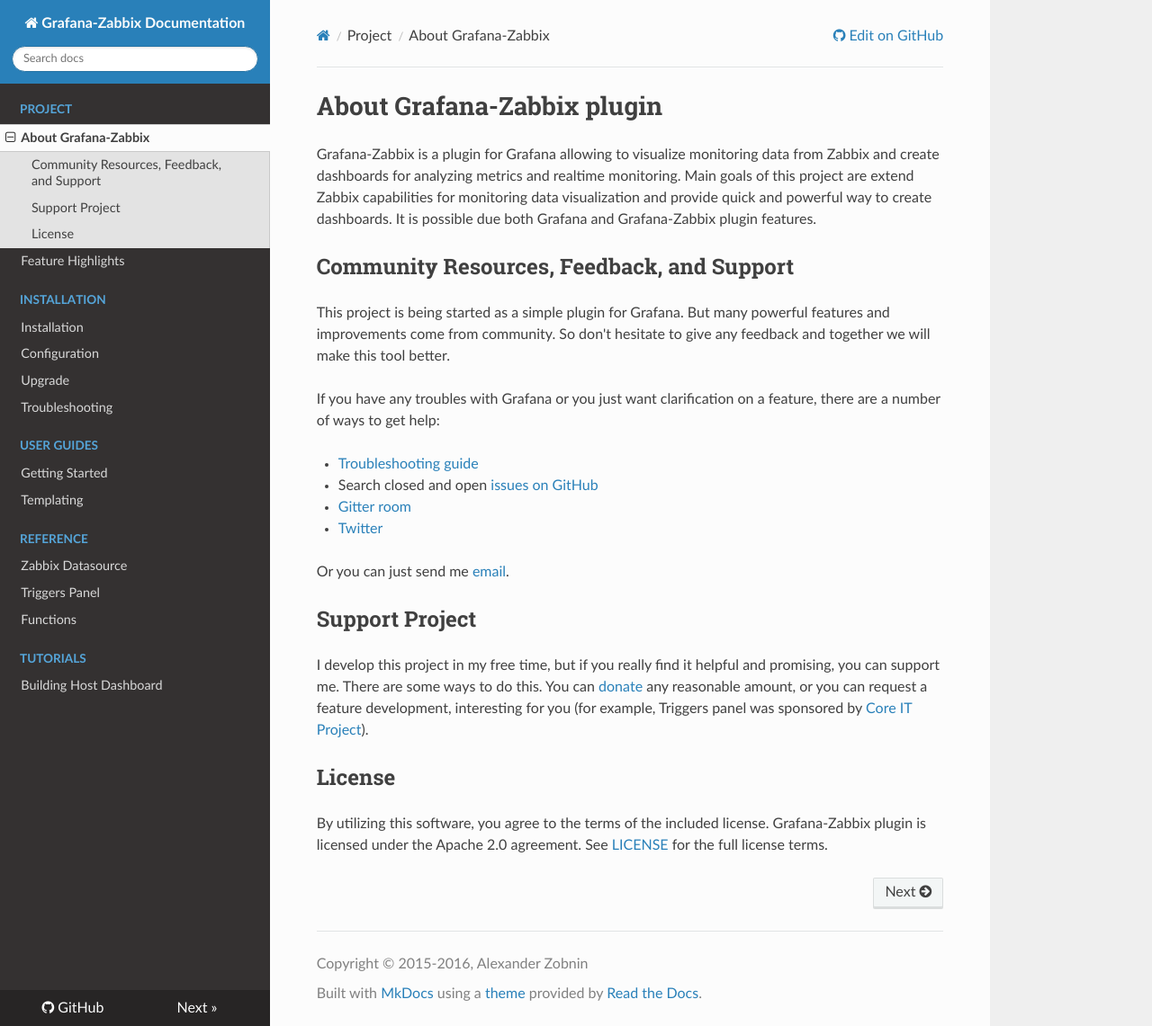
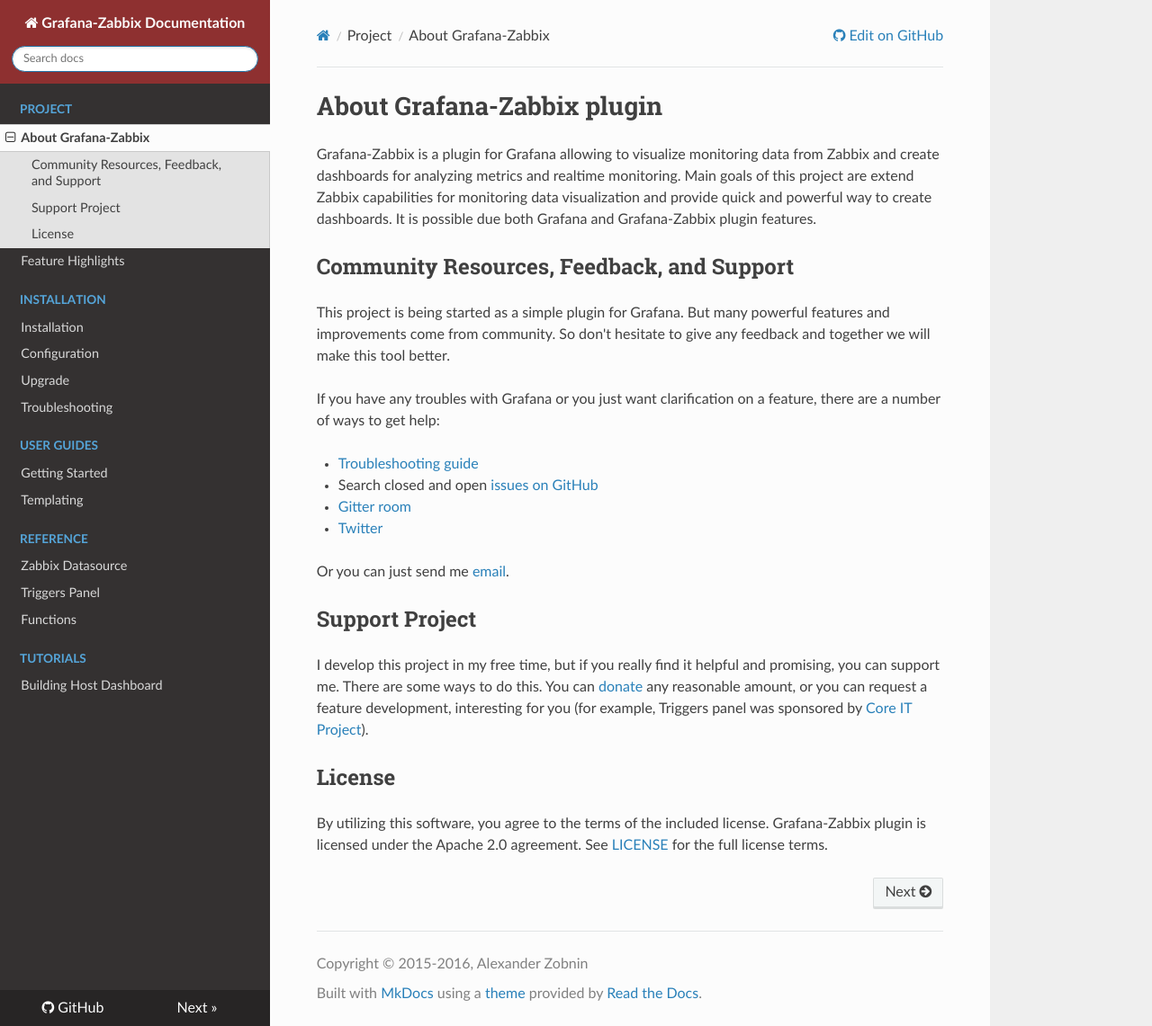
Before and after one commit to grafana/grafana-zabbix, an MkDocs documentation site: the page built from docs/sources/index.md, in a window 1280 px wide and 1141 px high. Shown: the whole window at 90% size. Built offline with MkDocs 1.6.1, drawn with Linux system fonts in a browser that asks for light colours; nearby versions of some CDN libraries; old or Windows-style settings are respelled for this version of MkDocs.

Commit message:
Customizing docs styles.

```diff
--- a/docs/mkdocs.yml
+++ b/docs/mkdocs.yml
@@ -7,6 +7,8 @@
 
 docs_dir: sources
 theme: readthedocs
+extra_css:
+    - css/custom.css
 
 pages:
 - Project:
--- /dev/null
+++ b/docs/sources/css/custom.css
@@ -0,0 +1,37 @@
+.wy-side-nav-search {
+	background-color: #8e3030
+}
+
+p {
+	margin-bottom: 24px;
+}
+
+.rst-content blockquote {
+	margin-left: 0px;
+	padding: 0 1em;
+	color: #777;
+	border-left: 0.25em solid #ddd;
+}
+
+code, .rst-content tt {
+	font-size: 85%;
+	color: #404040;
+	background-color: #f4f4f4;
+	padding: 1px 5px;
+	border-radius: 2px;
+}
+
+.hljs {
+	font-size: 100%;
+	padding: 1em 0.5em;
+	border-radius: 4px;
+	border-color: #f4f4f4;
+}
+
+.btn-neutral:hover {
+	background-color: #8e3030 !important;
+	color: #f4f4f4 !important;
+	box-shadow:
+		0px 1px 2px -1px rgba(255,255,255,0.5) inset,
+		0px -2px 0px 0px rgba(0, 0, 0, 0.2) inset;
+}
```
